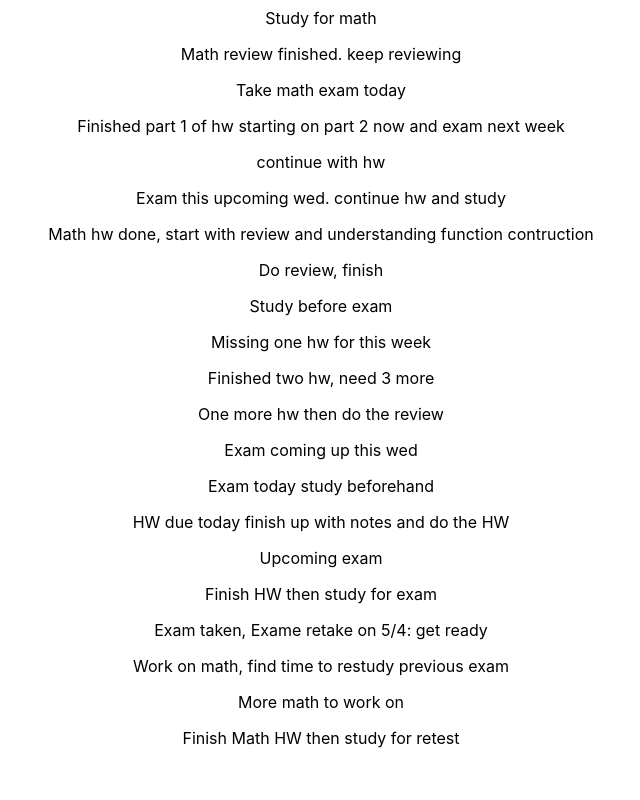
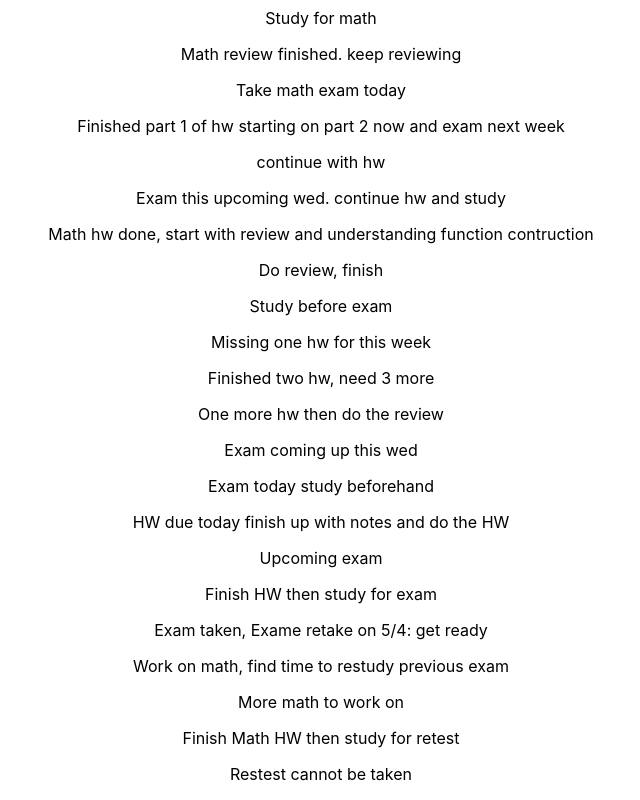
Before and after one commit to jsoomie/school-notebook, a React (Create React App) app: page /math in a window 1280 px wide. Shown: the part 650-1450 px from the top of the page, without its empty margins (319-959 px from the left). Before the commit the page ends 1414 px from the top, so only its background shows below. Built offline with nearby package versions, Linux system fonts and the light colour scheme.

Commit message:
chore: update math

```diff
--- a/src/pages/Math/Math.tsx
+++ b/src/pages/Math/Math.tsx
@@ -43,6 +43,7 @@ export const Math = () => {
       <p>Work on math, find time to restudy previous exam</p>
       <p>More math to work on</p>
       <p>Finish Math HW then study for retest</p>
+      <p>Restest cannot be taken</p>
     </div>
   );
 };
```
